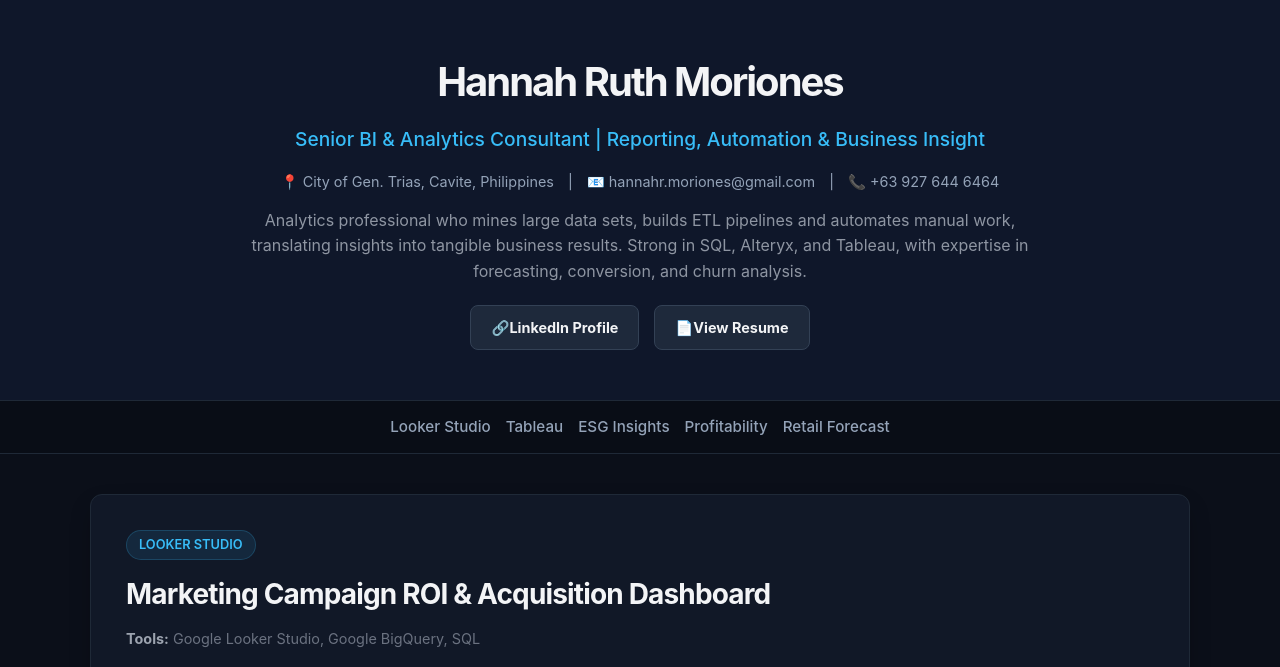
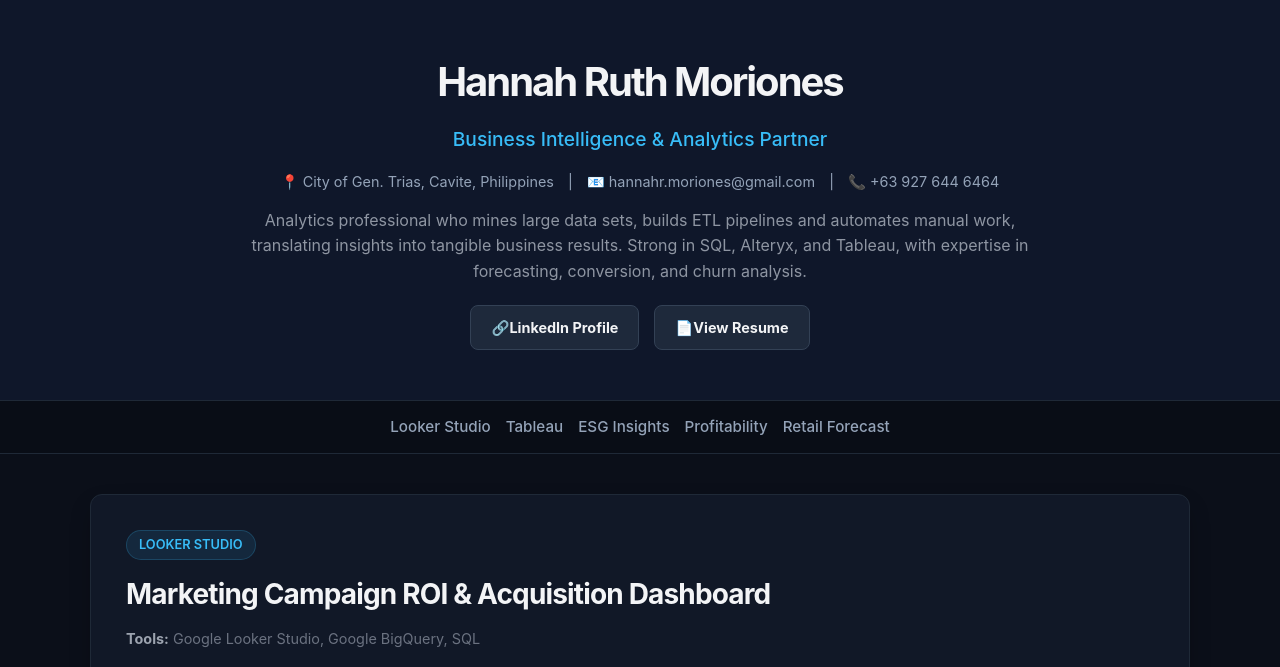
Before and after one commit to hannahrmori/data-portfolio, a plain HTML site: page index.html in a window 1280 px wide. Shown: the top 667 px of the page. Drawn offline with Linux system fonts and the light colour scheme.

Commit message:
Update index.html

```diff
--- a/index.html
+++ b/index.html
@@ -3,7 +3,7 @@
 <head>
     <meta charset="UTF-8">
     <meta name="viewport" content="width=device-width, initial-scale=1.0">
-    <title>Hannah Ruth Moriones | Data Analytics Portfolio</title>
+    <title>Hannah Ruth Moriones | Business Intelligence & Analytics Partner</title>
     <style>
         :root {
             --primary: #38bdf8;
@@ -61,7 +61,7 @@
 
     <header>
         <h1>Hannah Ruth Moriones</h1>
-        <h3>Senior BI & Analytics Consultant | Reporting, Automation & Business Insight</h3>
+        <h3>Business Intelligence & Analytics Partner</h3>
         <div class="contact-info">
             <span>📍 City of Gen. Trias, Cavite, Philippines</span> |
             <span>📧 hannahr.moriones@gmail.com</span> |
```
